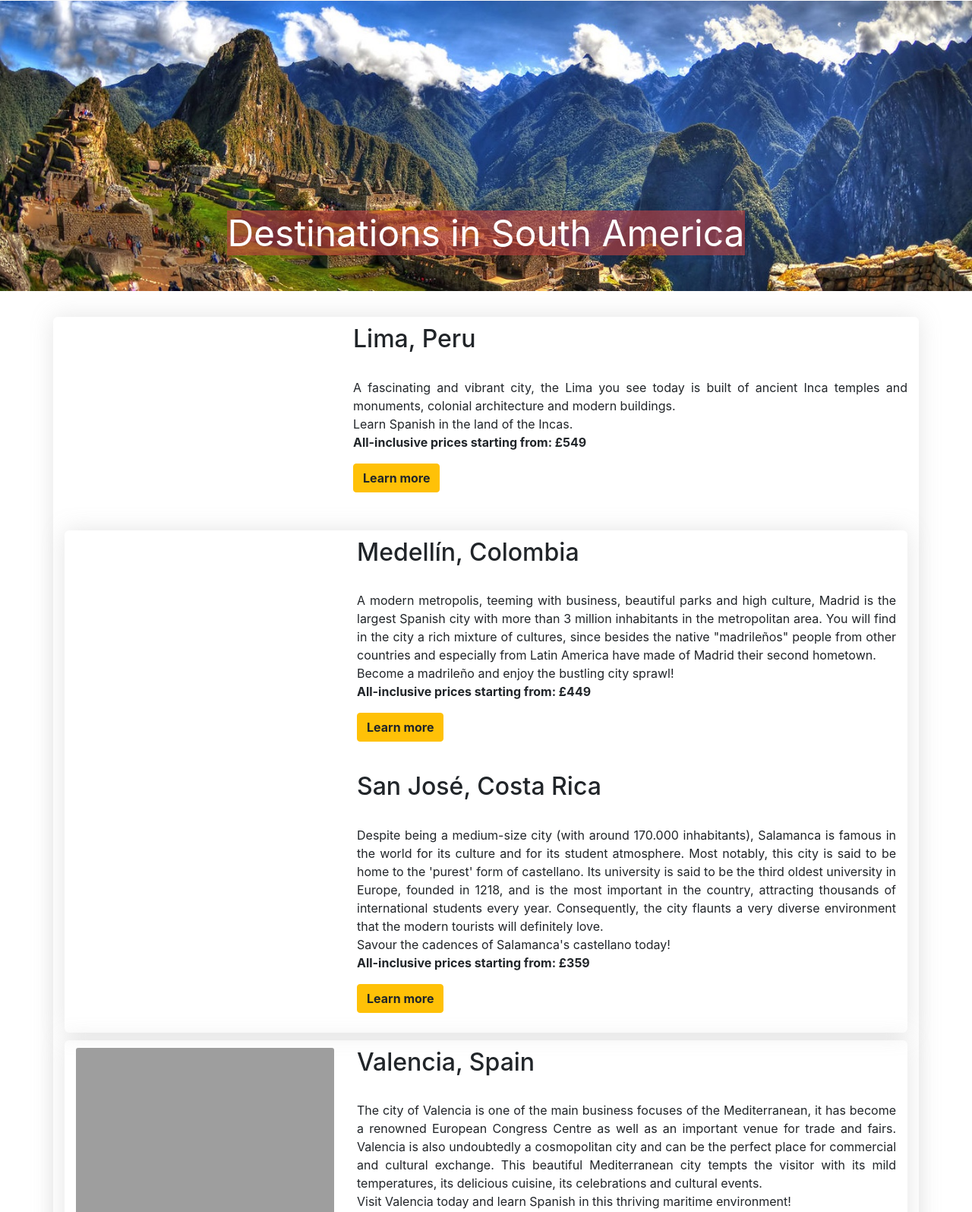
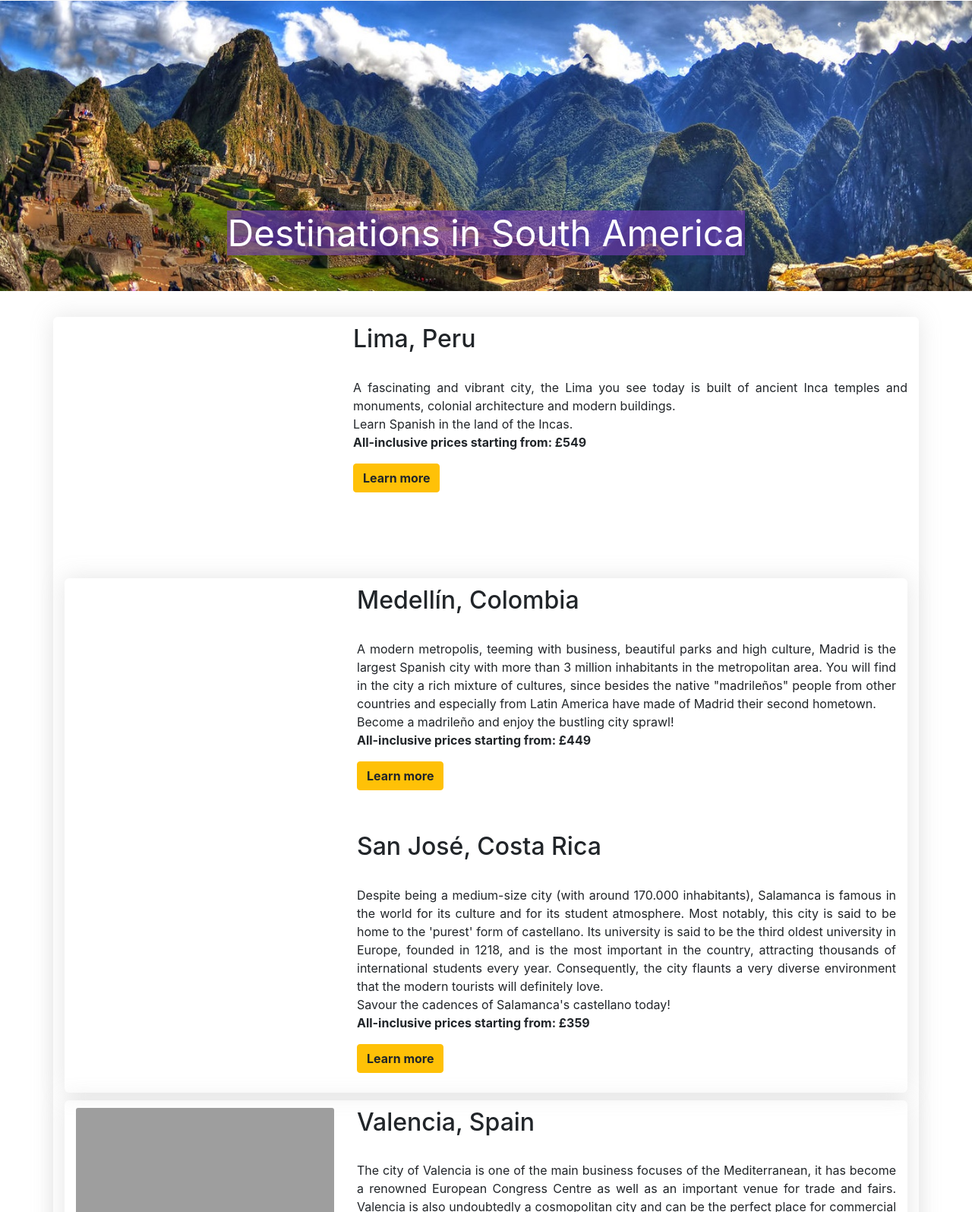
Before and after one commit to ettaselim/la-isla-bonita, a plain HTML site: page destinations-south-america.html in a window 1280 px wide. Shown: the part 61-1656 px from the top of the page at 76% size. Drawn offline with nearby package versions, Linux system fonts and the light colour scheme; grey boxes are pictures that could not be loaded.

Commit message:
added code for SA cities

```diff
--- a/CSS/destinationstyles.css
+++ b/CSS/destinationstyles.css
@@ -33,7 +33,7 @@
 
 font {
   color: white;
-  background: rgba(193, 66, 66, 0.6);
+  background: rgba(119, 63, 191, 0.6);
 }
 
 p{
@@ -68,6 +68,33 @@ p{
     border-radius: 3px;
 }
 
+.image-lima {
+    background-image: url("");
+    background-size: cover;
+    height: 300px;
+    border-radius: 3px;
+}
+
+.image-medellin {
+    background-image: url("");
+    background-size: cover;
+    height: 300px;
+    border-radius: 3px;
+}
+
+.image-sanjose {
+    background-image: url("");
+    background-size: cover;
+    height: 300px;
+    border-radius: 3px;
+}
+
+.image- {
+    background-image: url("");
+    background-size: cover;
+    height: 300px;
+    border-radius: 3px;
+  }
 
 .container {
     padding: 10px 30px 10px 30px;
```
